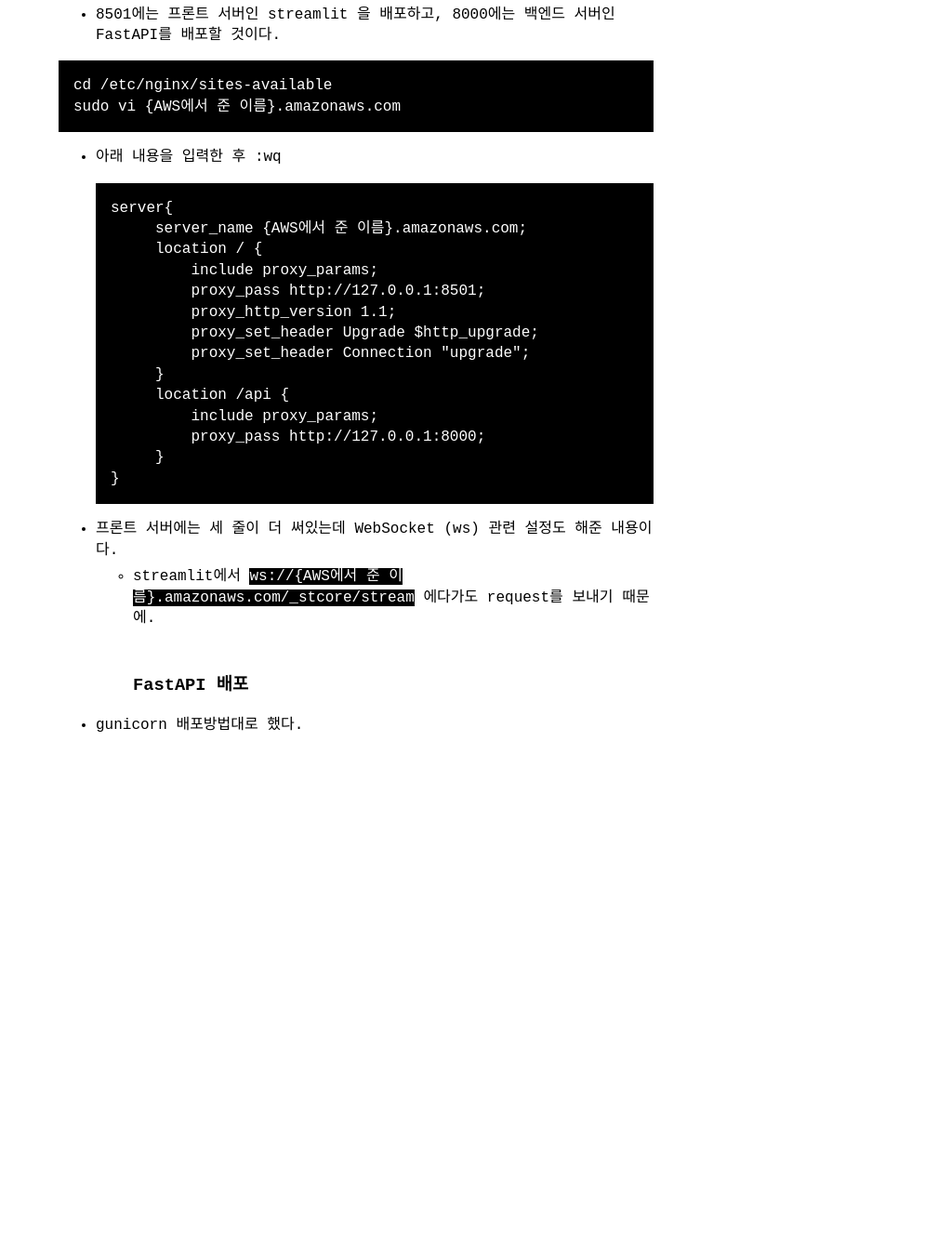
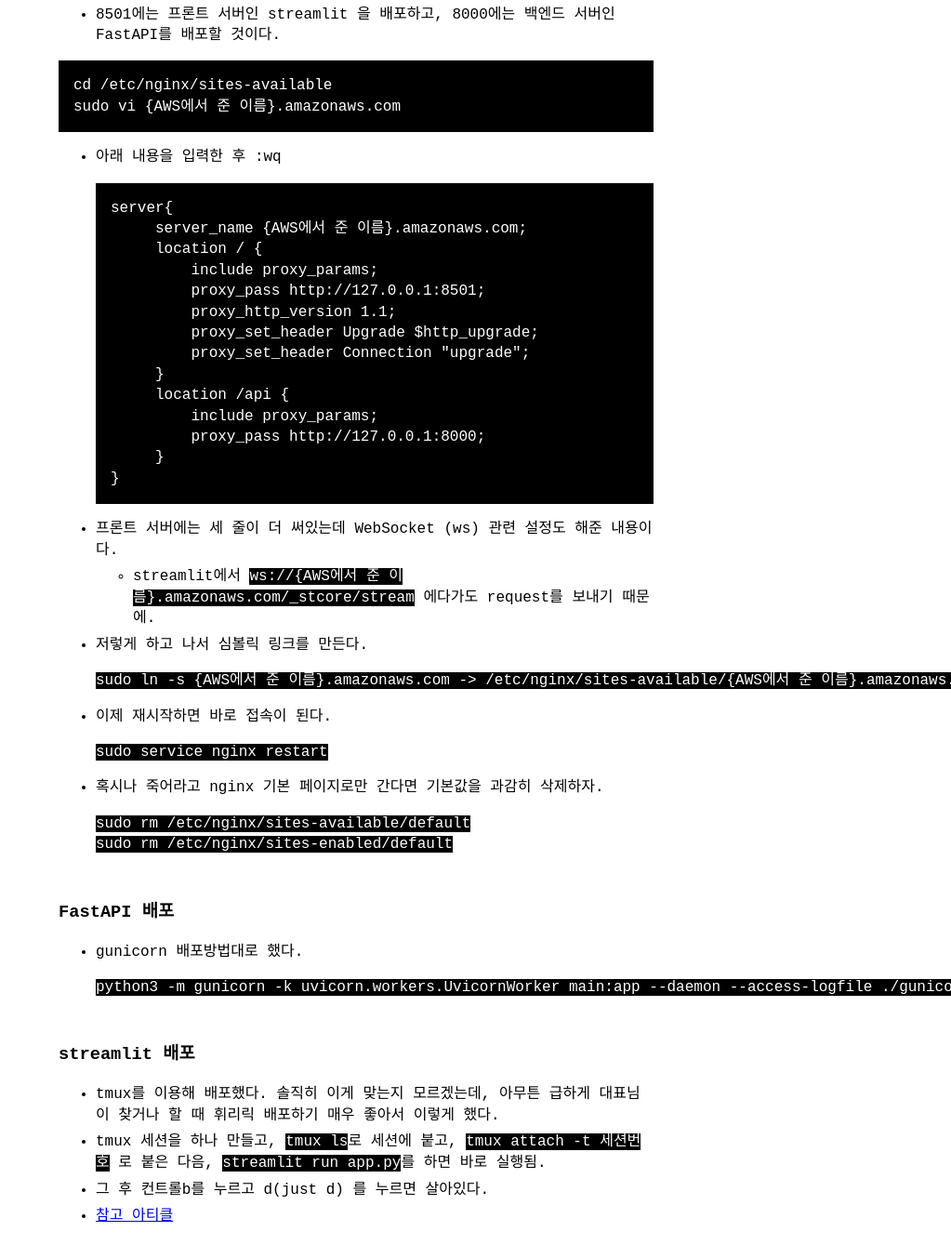
Before and after one commit to SeaJungg/SeaJungg.github.io, a Jekyll site: the page built from _posts/2023-06-02-nginx-on-a-server.md, in a window 1280 px wide and 1400 px high, scrolled down 796 px. Shown: the top 1353 px of the window at 93% size, without its empty margins (257-1280 px from the left). Built offline with Jekyll 4.4.1, drawn with Linux system fonts in a browser that asks for light colours; before the commit the page ends 1668 px from its top, so only the background shows below that.

Commit message:
nginx simlink

````diff
--- a/_posts/2023-06-02-nginx-on-a-server.md
+++ b/_posts/2023-06-02-nginx-on-a-server.md
@@ -41,5 +41,32 @@ server{
 ```
 - 프론트 서버에는 세 줄이 더 써있는데 WebSocket (ws) 관련 설정도 해준 내용이다.
   - streamlit에서 `ws://{AWS에서 준 이름}.amazonaws.com/_stcore/stream` 에다가도 request를 보내기 때문에.
+
+- 저렇게 하고 나서 심볼릭 링크를 만든다.
+```cmd
+sudo ln -s {AWS에서 준 이름}.amazonaws.com -> /etc/nginx/sites-available/{AWS에서 준 이름}.amazonaws.com
+```
+
+
+- 이제 재시작하면 바로 접속이 된다.
+```cmd
+sudo service nginx restart
+```
+
+- 혹시나 죽어라고 nginx 기본 페이지로만 간다면 기본값을 과감히 삭제하자.
+```cmd
+sudo rm /etc/nginx/sites-available/default
+sudo rm /etc/nginx/sites-enabled/default
+```
+
 ### FastAPI 배포
 - gunicorn 배포방법대로 했다.
+```cmd
+python3 -m gunicorn -k uvicorn.workers.UvicornWorker main:app --daemon --access-logfile ./gunicorn-access.log
+```
+
+### streamlit 배포
+- tmux를 이용해 배포했다. 솔직히 이게 맞는지 모르겠는데, 아무튼 급하게 대표님이 찾거나 할 때 휘리릭 배포하기 매우 좋아서 이렇게 했다.
+- tmux 세션을 하나 만들고, `tmux ls`로 세션에 붙고, `tmux attach -t 세션번호` 로 붙은 다음, `streamlit run app.py`를 하면 바로 실행됨.
+- 그 후 컨트롤b를 누르고 d(just d) 를 누르면 살아있다.
+- [참고 아티클](https://medium.com/@data.science.enthusiast/how-to-deploy-a-streamlit-machine-learning-app-over-aws-ec2-instance-12b6751268f1)
````
Also changed, not shown: other parts of _posts/2023-06-02-nginx-on-a-server.md (+1 -1 lines).
